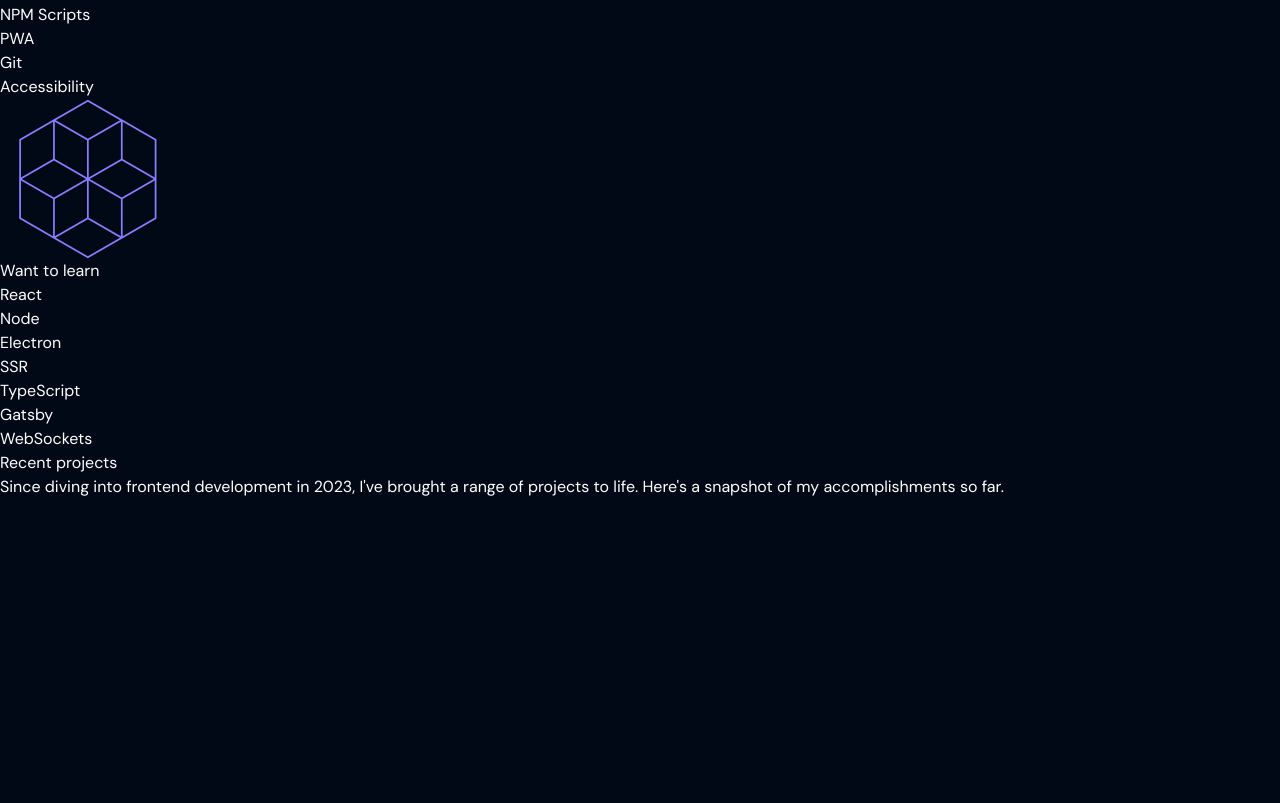
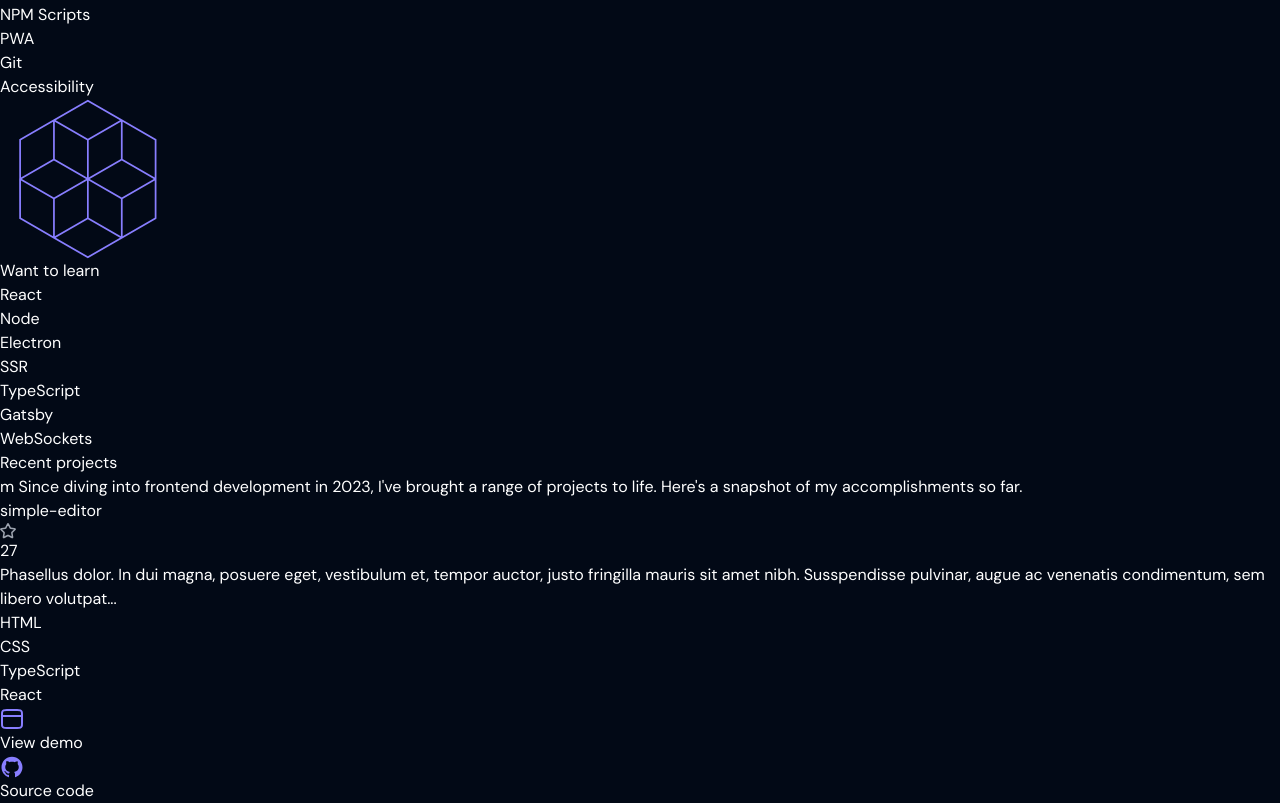
Before and after one commit to kacper-grudzinski/portfolio, a website built with Parcel: page src/index.html in a window 1280 px wide. Shown: the part 1440-2243 px from the top of the page. Before the commit the page ends 1939 px from the top, so only its background shows below. Built offline with nearby package versions, Linux system fonts and the light colour scheme.

Commit message:
add projects markup

```diff
--- a/package.json
+++ b/package.json
@@ -14,5 +14,6 @@
     "parcel": "^2.11.0",
     "postcss": "^8.4.35",
     "tailwindcss": "^3.4.1"
-  }
+  },
+  "main": "tailwind.config.js"
 }
--- a/src/index.html
+++ b/src/index.html
@@ -49,7 +49,7 @@
           share them with you. Check out what I can do below!
         </p>
         <article>
-          <img class="w-44 h-40"  src="./images/triangle.svg" alt="" />
+          <img class="w-44 h-40" src="./images/triangle.svg" alt="" />
           <h3>Working knowledge</h3>
           <ul>
             <li>Semantic HTML5</li>
@@ -64,7 +64,7 @@
           </ul>
         </article>
         <article>
-          <img class="w-44 h-40"  src="./images/circle.svg" alt="" />
+          <img class="w-44 h-40" src="./images/circle.svg" alt="" />
           <h3>Know something about</h3>
           <ul>
             <li>JavaScript ES6 + features</li>
@@ -77,7 +77,7 @@
           </ul>
         </article>
         <article>
-          <img class="w-44 h-40"  src="./images/cube.svg" alt="" />
+          <img class="w-44 h-40" src="./images/cube.svg" alt="" />
           <h3>Want to learn</h3>
           <ul>
             <li>React</li>
@@ -92,10 +92,30 @@
       </section>
       <section id="projects">
         <h2>Recent projects</h2>
-        <p>
+        <p>m
           Since diving into frontend development in 2023, I've brought a range
           of projects to life. Here's a snapshot of my accomplishments so far.
         </p>
+        <article>
+          <h3>simple-editor</h3>
+          <p><img src="./images/smallStar.svg" alt="" class="w-4 h-4">27</p>
+          <p>
+            Phasellus dolor. In dui magna, posuere eget, vestibulum et, tempor
+            auctor, justo fringilla mauris sit amet nibh. Susspendisse pulvinar,
+            augue ac venenatis condimentum, sem libero volutpat...
+          </p>
+          <ul>
+            <li>HTML</li>
+            <li>CSS</li>
+            <li>TypeScript</li>
+            <li>React</li>
+          </ul>
+          <a href="#"><img src="./images/demo.svg" alt=""> View demo</a>
+          <a href="#"><img src="./images/git.svg" alt=""> Source code</a>
+        </article>
+      </section>
+      <section>
+
       </section>
     </main>
     <script type="module" src="./main.js"></script>
```
Also changed, not shown: src/images/demo.svg (added), src/images/git.svg (added), src/images/smallStar.svg (added).
